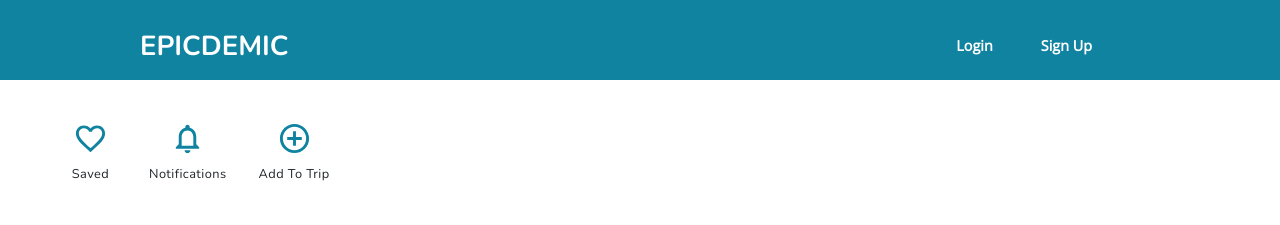
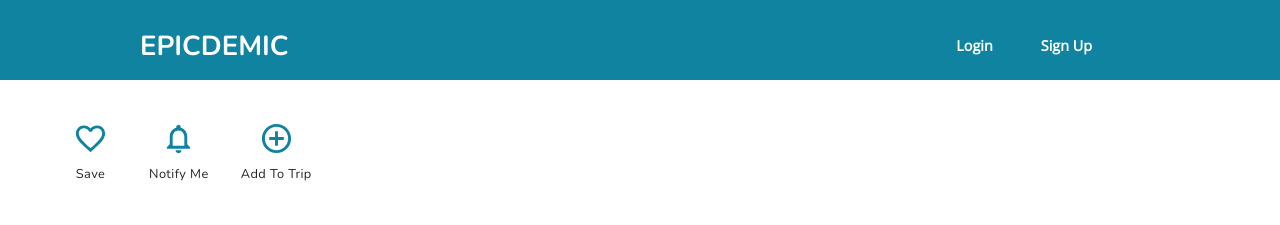
Before and after one commit to sophiac6410/SENG3011_EpicDemic, a React (Create React App) app in the folder PHASE_2/Application_SourceCode/epicdemic/: page /destination/1 in a window 1280 px wide. Shown: the top 225 px of the page. Built offline with nearby package versions, Linux system fonts and the light colour scheme; no server answers.

Commit message:
changed text on notification buttons on destination page

```diff
--- a/PHASE_2/Application_SourceCode/epicdemic/src/pages/Destination.js
+++ b/PHASE_2/Application_SourceCode/epicdemic/src/pages/Destination.js
@@ -81,11 +81,11 @@
       <div className="d-flex justify-content-start align-items-center flex-start mt-3 mx-5">
         <div className="text-center m-3">
           <Checkbox sx={{display:'block', mx: 'auto'}} icon={<FavoriteBorder fontSize="large" className="color-medium-teal"/>} checkedIcon={<Favorite fontSize="large" className="color-medium-teal"/>} onClick={handleClickSave} />
-          <Typography variant="caption">Saved</Typography>
+          <Typography variant="caption">Save</Typography>
         </div>
         <div className="text-center m-3">
           <Checkbox sx={{display:'block', mx: 'auto'}} icon={<NotificationsNoneIcon fontSize="large" className="color-medium-teal"/>} checkedIcon={<NotificationsActiveIcon fontSize="large" className="color-medium-teal"/>} />
-          <Typography variant="caption">Notifications</Typography>
+          <Typography variant="caption">Notify Me</Typography>
         </div>
         <div className="text-center m-3">
           <Checkbox sx={{display:'block', mx: 'auto'}} icon={<AddCircleOutlineOutlinedIcon fontSize="large" className="color-medium-teal"/>} checkedIcon={<AddCircleOutlinedIcon fontSize="large" className="color-medium-teal"/>} onClick={handleClickSave} />
```
